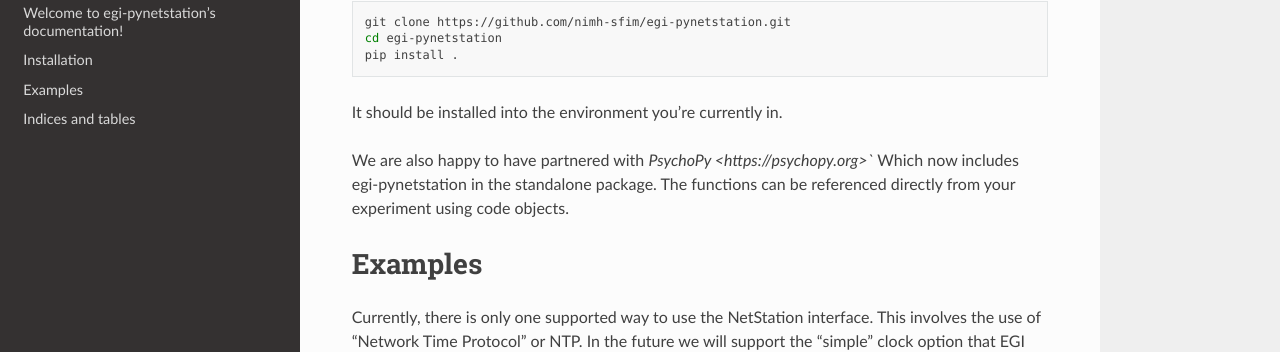
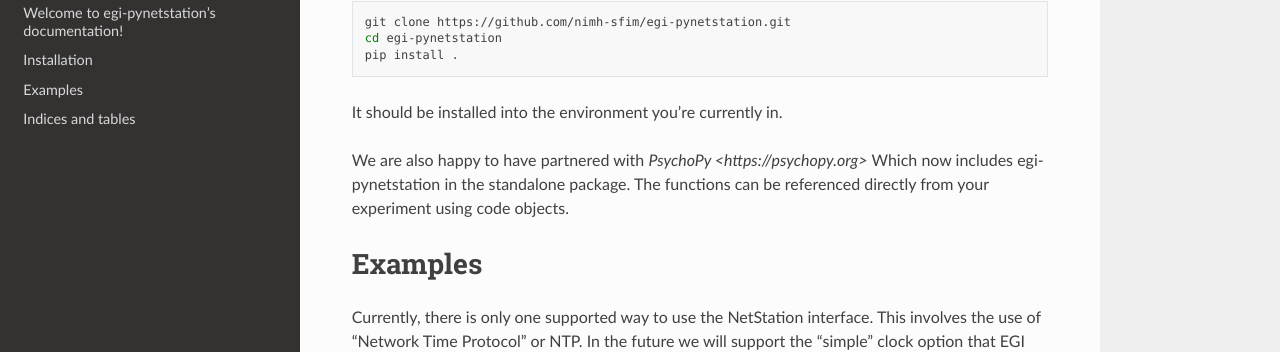
Before and after one commit to nimh-sfim/egi-pynetstation, a Sphinx documentation site: the page built from docs/index.rst, in a window 1280 px wide and 900 px high, scrolled down 348 px. Shown: the part 107-459 px from the top of the window. Built offline with Sphinx 7.4.7 and the Read the Docs theme 2.0.0, drawn with Linux system fonts in a browser that asks for light colours.

```diff
--- a/docs/index.rst
+++ b/docs/index.rst
@@ -35,7 +35,7 @@ following from:
 
 It should be installed into the environment you're currently in.
 
-We are also happy to have partnered with `PsychoPy <https://psychopy.org>``
+We are also happy to have partnered with `PsychoPy <https://psychopy.org>`
 Which now includes egi-pynetstation in the standalone package. The functions
 can be referenced directly from your experiment using code objects.
 
```
